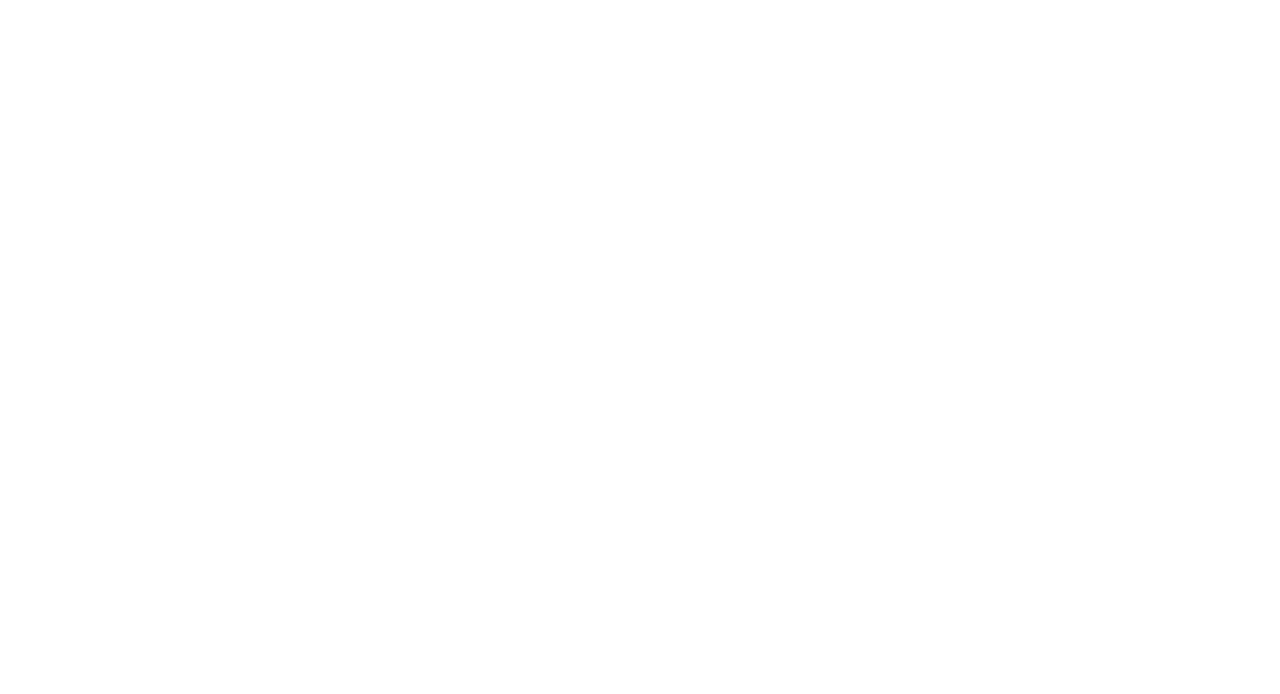
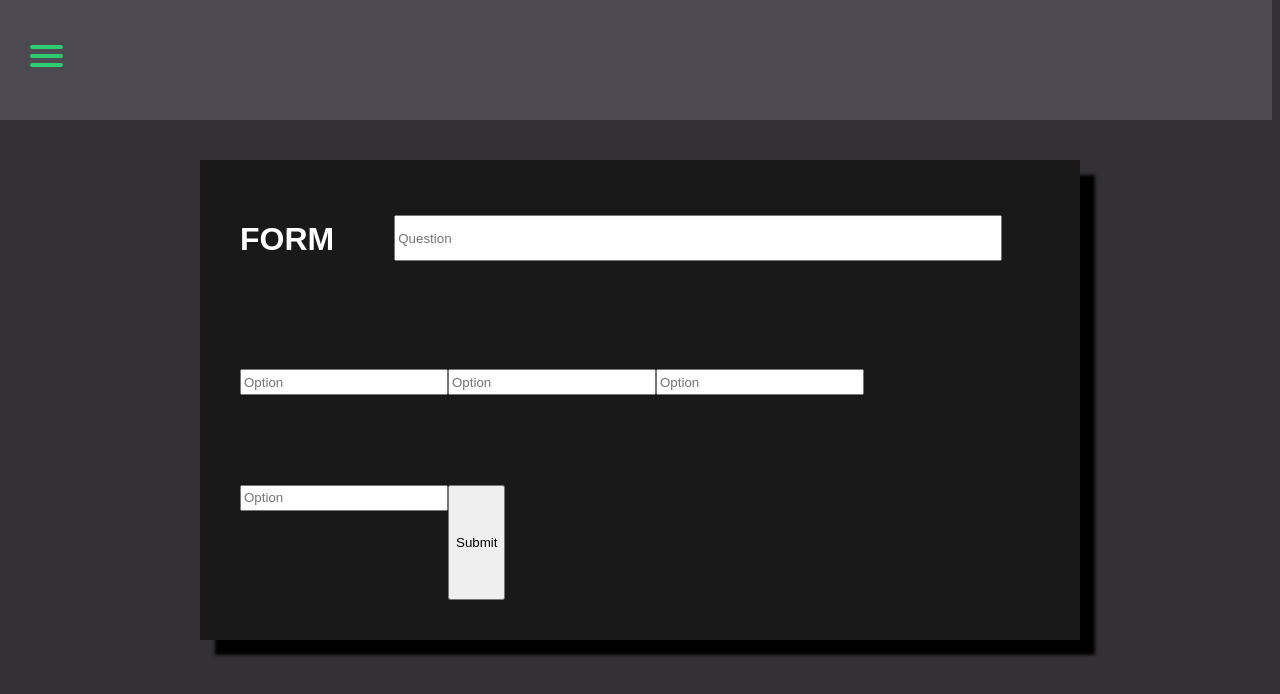
Before and after one commit to EirikSkjerve/pollproject, a plain HTML site: page index.html in a window 1280 px wide. Drawn offline with Linux system fonts and the light colour scheme.

Commit message:
Finished nav-bar and have started on the form

```diff
--- a/Style/style.css
+++ b/Style/style.css
@@ -0,0 +1,125 @@
+body{
+    background-color: #333135;
+}
+
+header{
+    display: flex;
+    flex-direction: row;
+    background-color: #4d4950;
+    height: 120px;
+    margin-top: -8px;
+    margin-left: -8px;
+
+}
+
+#menyklikk{
+    display: block;
+    position: relative;
+    top: 45px;
+    left: 30px;
+    z-index: 1;
+
+}
+#menyklikk>input{
+    display: block;
+    width: 40px;
+    height: 32px;
+    position: absolute;
+    top: -7px;
+    left: -5px;
+
+
+    cursor: pointer;
+    filter: opacity(0);
+    z-index: 2;
+}
+#menyklikk>.burgermeny{
+    display: block;
+    width: 33px;
+    height: 4px;
+    margin-bottom: 5px;
+    position: relative;
+
+    background-color: #2ecc71;
+    border-radius: 3px;
+
+    z-index: 1;
+    transition: 0.2s ease-in-out;
+}
+#menyklikk input:checked~.burgermeny{
+    opacity: 0;
+}
+#menyklikk input:checked~.burgermeny:nth-last-child(2){
+    opacity: 0;
+
+}
+#menyklikk input:checked~.burgermeny:nth-last-child(3){
+    opacity: 1;
+    background-color:#4d4950;
+    width: 50px;
+    height: 6px;
+
+}
+
+#meny{
+    position: absolute;
+    width: 130px;
+    box-shadow: 3px 3px 3px;
+    margin: -120px 0 0 -75px;
+    padding: 40px;
+    padding-top: 125px;
+    background-color: whitesmoke;
+    transform-origin: 0% 0%;
+    transform: translate(0, -100%);
+
+    transition: 0.4s;
+}
+meny>li{
+    padding: 10px;
+    font-size: 22px;
+}
+li{
+    list-style: none;
+    margin: 20px;
+}
+#menyklikk input:checked~ul{
+    transform: none;
+}
+.box{
+    width: 800px;
+    min-height: 400px;
+    padding: 40px;
+    position: absolute;
+    top: 50%;
+    left: 50%;
+    transform: translate(-50%,-50%);
+    background: #191919;
+    text-align: left;
+    box-shadow: 15px 15px 3px black;
+    display: flex;
+    flex-flow: row wrap;
+
+}
+.box h1{
+    font-family: sans-serif;
+    text-transform: uppercase;
+    color: white;
+
+}
+.box #main_question{
+    margin-left: 60px;
+    margin-top: 15px;
+    height: 40px;
+    width: 600px;
+}
+.box .option{
+    width: 200px;
+    height: 20px;
+    display: flex;
+    flex-direction: column ;
+}
+
+.box #submit{
+
+
+}
--- a/index.html
+++ b/index.html
@@ -8,9 +8,38 @@
     <title>Poll Project</title>
 </head>
 <body>
+<header>
+    <nav>
+        <div id="menyklikk">
+            <input type="checkbox">
+            <div class="burgermeny"></div>
+            <div class="burgermeny"></div>
+            <div class="burgermeny"></div>
+            <ul id="meny">
+                <li><a href="#">1</a></li>
+                <li><a href="#">2</a></li>
+                <li><a href="#">3</a></li>
+                <li><a href="#">4</a> </li>
+            </ul>
+        </div>
+    </nav>
+</header>
+<main>
+
+    <form class="box" action="index.html" method="post">
+
+        <h1>Form</h1>
+        <input type="text" name="" id="main_question" placeholder="Question">
 
 
+        <input type="text" name="" class="option" placeholder="Option">
+        <input type="text" name="" class="option" placeholder="Option">
+        <input type="text" name="" class="option" placeholder="Option">
+        <input type="text" name="" class="option" placeholder="Option">
 
+        <input type="submit" name="" id="submit" value="Submit">
+</main>
+<footer></footer>
 
 </body>
 </html>
```
